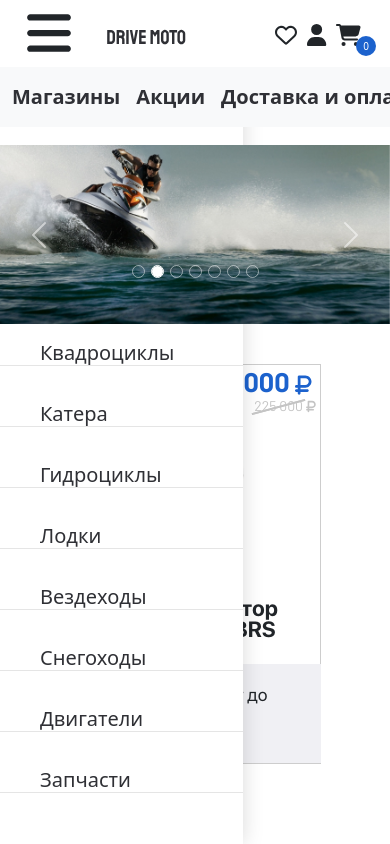
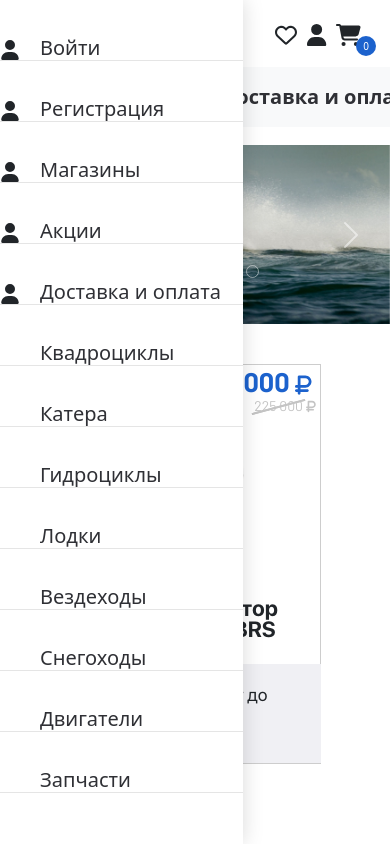
Before and after one commit to ildarere/hydrocycle_vue, a Vue app: page / in a window 390 px wide. Both pictures are taken after a click on the button 48 px from the left and 33 px from the top of the page. Shown: the top 844 px of the page. Built offline with nearby package versions, Linux system fonts and the light colour scheme.

Commit message:
layout fix

```diff
--- a/src/components/FooterBar.vue
+++ b/src/components/FooterBar.vue
@@ -2,14 +2,14 @@
     <footer class=" footer bg-light">
         <div class="container pt-43">
             <div class="row h-100 d-flex align-items-start  flex-wrap mb-4">
-                <div class="col-sm-12 col-md-4 col-lg-4 d-flex flex-wrap flex-column flex-lg-row align-items-center align-items-md-start  bg-light">
+                <div class="col-12 col-lg-4 d-flex flex-wrap flex-column flex-lg-row align-items-center align-items-lg-start bg-light mb-4 mb-lg-0">
                     <p class="subscribe-text text-center text-md-start">Подпишитесь на нашу рассылку и узнавайте о акция быстрее</p>
                     <div class="d-flex flex-no-wrap">
                         <input type="text" class="form-control rounded-0 subscribe-input border-0 text-muted" placeholder="Введите ваш e-mail:">
                         <button type="button" class="btn btn-primary rounded-0 subscribe-btn text-uppercase">Отправить</button>
                     </div>
                 </div>
-                <div class="col-sm-12 col-md-2 col-lg-2 text-center text-md-start bg-light link-list">
+                <div class="col-12 col-md-4 col-lg-2 text-center text-lg-start bg-light link-list">
                     <p class="list-header m-0">Информация</p>
                     <ul class="inf-list p-0">
                         <li role="button">О компании</li>
@@ -18,7 +18,7 @@
                         <li role="button">Магазины</li>
                     </ul>
                 </div>
-                <div class="col-sm-12 col-md-3  text-center text-md-start bg-light mb-5 mb-md-0">
+                <div class="col-12 col-md-4 col-lg-3 text-center text-lg-start bg-light mb-5 mb-md-0">
                     <p class="list-header m-0">Интернет-магазин</p>
                     <ul class="inf-list p-0 ">
                         <li role="button" >Доставка и самовывоз</li>
@@ -27,7 +27,7 @@
                         <li role="button" >Новости</li>
                     </ul>
                 </div>
-                <div class="col-sm-12 col-md-2 col-lg-3 d-flex justify-content-md-between icons justify-content-center align-self-center mb-5 mb-md-0">
+                <div class="col-12 col-md-4 col-lg-3 d-flex justify-content-md-between icons justify-content-center align-self-center mb-5 mb-md-0">
                     <font-awesome-icon role="button" icon="fa-brands fa-instagram" />
                     <font-awesome-icon role="button" icon="fa-brands fa-vk" />
                     <font-awesome-icon role="button" icon="fa-brands fa-facebook" />
@@ -35,8 +35,8 @@
                 </div>
             </div>
             <div class="add-inf-container">
-                <p class="add-inf me-5">Договор оферты</p>
-                <p class="add-inf">Политика обработки персональных данных</p>
+                <p class="add-inf me-5" role="button">Договор оферты</p>
+                <p class="add-inf" role="button">Политика обработки персональных данных</p>
             </div>
         </div>
     </footer>
@@ -115,6 +115,9 @@ export default {
         display: block;
     }
 }
+@media screen and (max-width: 1024px) {
+
+}
 @media screen and (max-width: 768px) {
 .inf-list {
     display: none;
--- a/src/components/NavBar.vue
+++ b/src/components/NavBar.vue
@@ -28,29 +28,10 @@
 <nav class="navbar nav-bottom-line navbar-expand-lg navbar-expand-md navbar-light bg-light p-0">
   <div class="container-fluid p-0 w-100 h-100">
       <ul class="navbar-nav  d-flex justify-content-between w-100 align-items-center h-100">
-        <li class="nav-item nav-bottom-line__items">
-          <a class="nav-link p-0" href="#" @click="$router.push('/')">Квадроциклы</a>
-        </li>
-        <li class="nav-item nav-bottom-line__items">
-          <a class="nav-link p-0" href="#" @click="$router.push('/')">Катера</a>
-        </li>
-        <li class="nav-item nav-bottom-line__items">
-          <a class="nav-link p-0" href="#" @click="$router.push('/')">Гидроциклы</a>
-        </li>
-        <li class="nav-item nav-bottom-line__items">
-          <a class="nav-link p-0" href="#" @click="$router.push('/')">Лодки</a>
-        </li>
-        <li class="nav-item nav-bottom-line__items">
-          <a class="nav-link p-0" href="#" @click="$router.push('/')">Вездеходы</a>
-        </li>
-        <li class="nav-item nav-bottom-line__items">
-          <a class="nav-link p-0" href="#" @click="$router.push('/')">Снегоходы</a>
-        </li>
-        <li class="nav-item nav-bottom-line__items">
-          <a class="nav-link p-0" href="#" @click="$router.push('/')">Двигатели</a>
-        </li>
-        <li class="nav-item nav-bottom-line__items">
-          <a class="nav-link p-0" href="#" @click="$router.push('/')">Запчасти</a>
+        <li class="nav-item nav-bottom-line__items"
+          v-for="(link, index) in menuLinks" :key="index"
+        >
+          <a class="nav-link p-0" href="#" @click="$router.push('/')">{{ link }}</a>
         </li>
       </ul>
   </div>
@@ -58,11 +39,17 @@
 </div>
 </template>
 <script>
+import { mapState } from 'vuex'
 export default {
   data () {
     return {
       shoppingСounter: 0
     }
+  },
+  computed: {
+    ...mapState({
+      menuLinks: state => state.menuLinks
+    })
   }
 }
 </script>
--- a/src/components/NavBarMobile.vue
+++ b/src/components/NavBarMobile.vue
@@ -32,57 +32,17 @@
     <div class="mobile-nav-back" v-if="show" @click.stop="hideDialog">
       <nav  class="mobile-nav">
         <ul class="nav mobile-nav-list ">
-          <li class="nav-item">
+          <li class="nav-item"
+            v-for="(link, index) in menuLinksMobile" :key="index"
+          >
               <font-awesome-icon icon="fa-solid fa-user " class="icon" @click="$router.push('/')"/>
-              <a class="nav-link p-0 " role="button" @click="$router.push('/aa')" >Войти</a>
+              <a class="nav-link p-0 " role="button" @click="$router.push('/aa')" >{{ link }}</a>
           </li>
-          <li class="nav-item">
-              <font-awesome-icon icon="fa-solid fa-user "  class="icon" @click="$router.push('/')"/>
-            <a class="nav-link p-0 " role="button" @click="$router.push('/')" >Регистрация</a>
-          </li>
-          <li class="nav-item">
-              <font-awesome-icon icon="fa-solid fa-user "  class="icon" @click="$router.push('/')"/>
-            <a class="nav-link p-0 " role="button" @click="$router.push('/')" >Магазины</a>
-          </li>
-          <li class="nav-item">
-              <font-awesome-icon icon="fa-solid fa-user "  class="icon" @click="$router.push('/')"/>
-            <a class="nav-link p-0 " role="button" @click="$router.push('/')" >Акции</a>
-          </li>
-          <li class="nav-item">
-              <font-awesome-icon icon="fa-solid fa-user "  class="icon" @click="$router.push('/')"/>
-            <a class="nav-link p-0 " role="button" @click="$router.push('/')" >Доставка и оплата</a>
-          </li>
-          <li class="nav-item nav-bottom-line__items">
+          <li class="nav-item nav-bottom-line__items"
+            v-for="(link, index) in menuLinks" :key="index"
+          >
             <div class="icon"></div>
-            <a class="nav-link p-0" href="#" @click="$router.push('/')">Квадроциклы</a>
-          </li>
-          <li class="nav-item nav-bottom-line__items">
-            <div class="icon"></div>
-            <a class="nav-link p-0" href="#" @click="$router.push('/')">Катера</a>
-          </li>
-          <li class="nav-item nav-bottom-line__items">
-            <div class="icon"></div>
-            <a class="nav-link p-0" href="#" @click="$router.push('/')">Гидроциклы</a>
-          </li>
-          <li class="nav-item nav-bottom-line__items">
-            <div class="icon"></div>
-            <a class="nav-link p-0" href="#" @click="$router.push('/')">Лодки</a>
-          </li>
-          <li class="nav-item nav-bottom-line__items">
-            <div class="icon"></div>
-            <a class="nav-link p-0" href="#" @click="$router.push('/')">Вездеходы</a>
-          </li>
-          <li class="nav-item nav-bottom-line__items">
-            <div class="icon"></div>
-            <a class="nav-link p-0" href="#" @click="$router.push('/')">Снегоходы</a>
-          </li>
-          <li class="nav-item nav-bottom-line__items">
-            <div class="icon"></div>
-            <a class="nav-link p-0" href="#" @click="$router.push('/')">Двигатели</a>
-          </li>
-          <li class="nav-item nav-bottom-line__items">
-            <div class="icon"></div>
-            <a class="nav-link p-0" href="#" @click="$router.push('/')">Запчасти</a>
+            <a class="nav-link p-0" href="#" @click="$router.push('/')">{{ link }}</a>
           </li>
         </ul>
       </nav>
@@ -91,12 +51,19 @@
 </template>
 <script>
 import toggleMixin from '@/mixins/toggleMixin'
+import { mapState } from 'vuex'
 export default {
   mixins: [toggleMixin],
   data () {
     return {
       shoppingСounter: 0
     }
+  },
+  computed: {
+    ...mapState({
+      menuLinks: state => state.menuLinks,
+      menuLinksMobile: state => state.menuLinksMobile
+    })
   }
 }
 </script>
@@ -117,6 +84,7 @@ export default {
   left: 0;
   position: fixed;
   display: flex;
+  z-index: 1000;
 }
 .menu-enter-active,
 .menu-leave-active {
--- a/src/store/index.js
+++ b/src/store/index.js
@@ -2,6 +2,8 @@ import { createStore } from 'vuex'
 
 export default createStore({
   state: {
+    menuLinks: ['Квадроциклы', 'Катера', 'Гидроциклы', 'Лодки', 'Вездеходы', 'Снегоходы', 'Двигатели', 'Запчасти'],
+    menuLinksMobile: ['Войти', 'Регистрация', 'Магазины', 'Акции', 'Доставка и оплата']
   },
   getters: {
   },
```
